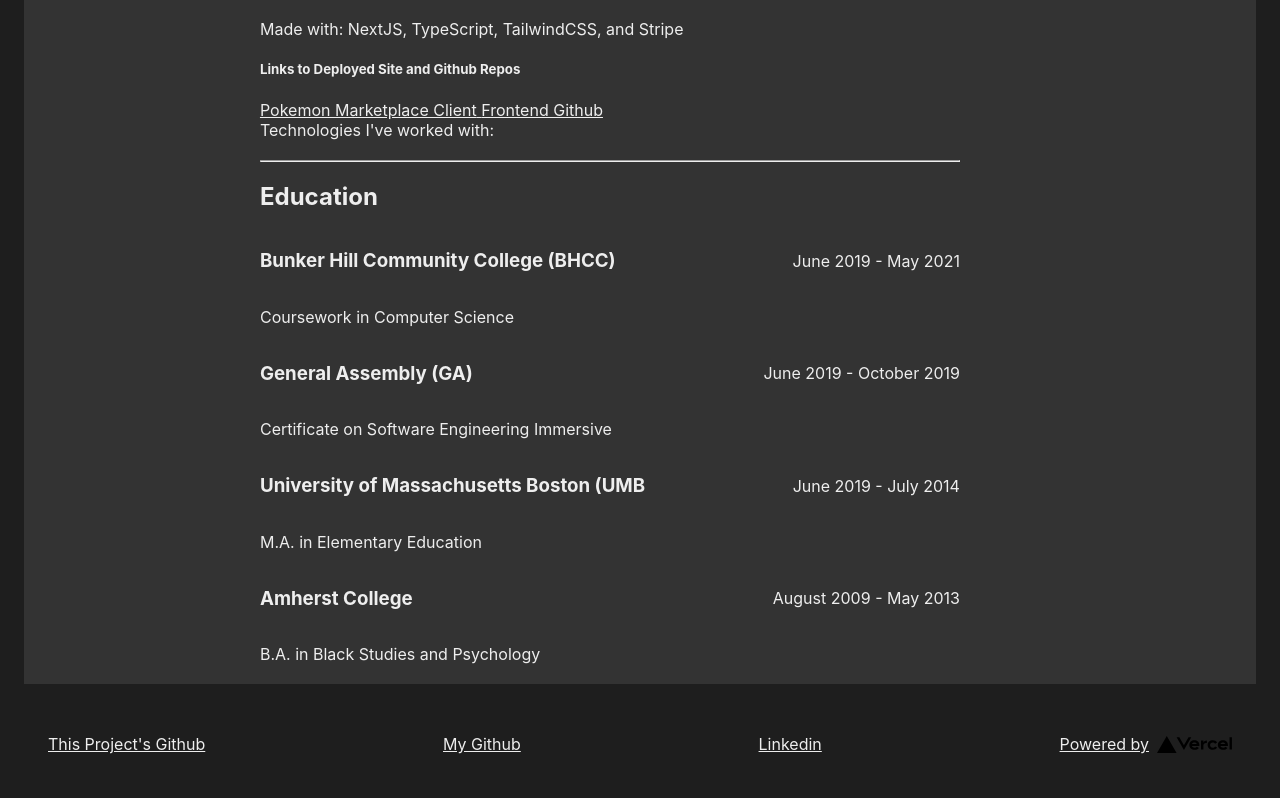
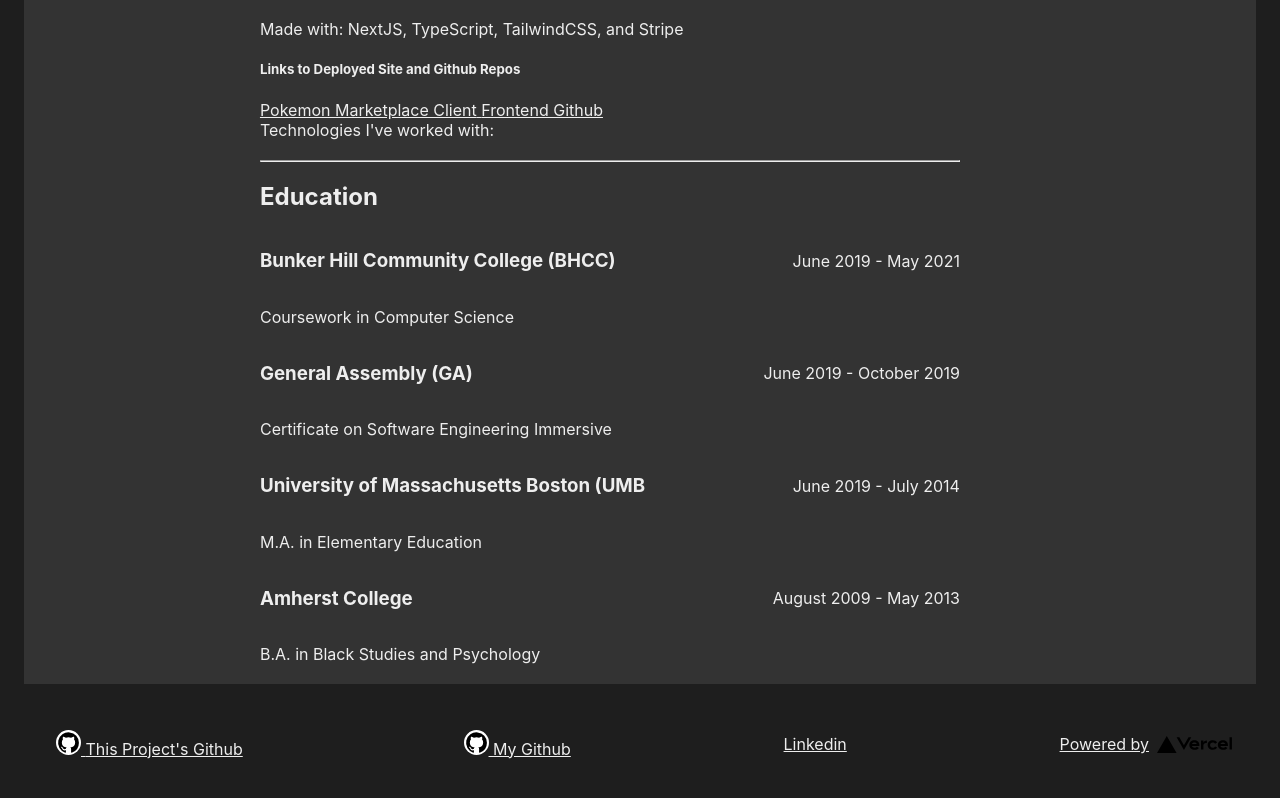
Before and after one commit to kimdolion/kimdolion.github.io, a Next.js app: page / in a window 1280 px wide. Shown: the part 963-1761 px from the top of the page. Built offline with nearby package versions, Linux system fonts and the light colour scheme.

Commit message:
Update to add github logos to footer links

```diff
--- a/components/Page.tsx
+++ b/components/Page.tsx
@@ -7,7 +7,7 @@ import vercel from '/public/vercel.svg'
 import { StyledLink, styledLinkProp } from './StyledLink';
 import Image from 'next/image';
 import korAmFlag from '/public/kor_am_flag.jpg'
-
+import github from '/public/brand-github-svgrepo-com.svg'
 export interface PageProps {
   children: ReactNode;
 }
@@ -54,8 +54,12 @@ const Header = ({ preferredColorScheme, onClick }: HeaderProps): JSX.Element =>
 
 const Footer = (prop: { preferredColorScheme: string }) => (
     <footer className={`${styles.footer} ${prop.preferredColorScheme}`}>
-      <StyledLink href="https://github.com/kimdolion/kimdolion.github.io" name="This Project's Github" />
-      <StyledLink href="https://github.com/kimdolion" name="My Github" />
+      <StyledLink href="https://github.com/kimdolion/kimdolion.github.io" name="This Project's Github" leftIcon>
+        <Image src={github} alt="Github logo." width={25} style={{background:"white", borderRadius: 15}} />
+      </StyledLink>
+      <StyledLink href="https://github.com/kimdolion" name="My Github" leftIcon>
+        <Image src={github} alt="Github logo." width={25} style={{background:"white", borderRadius: 15}} />
+      </StyledLink>
       <StyledLink href="https://linkedin.com/in/kimberly-wilkes" name="Linkedin" />
       <Link
         href="https://vercel.com?utm_source=create-next-app&utm_medium=default-template&utm_campaign=create-next-app"
```
